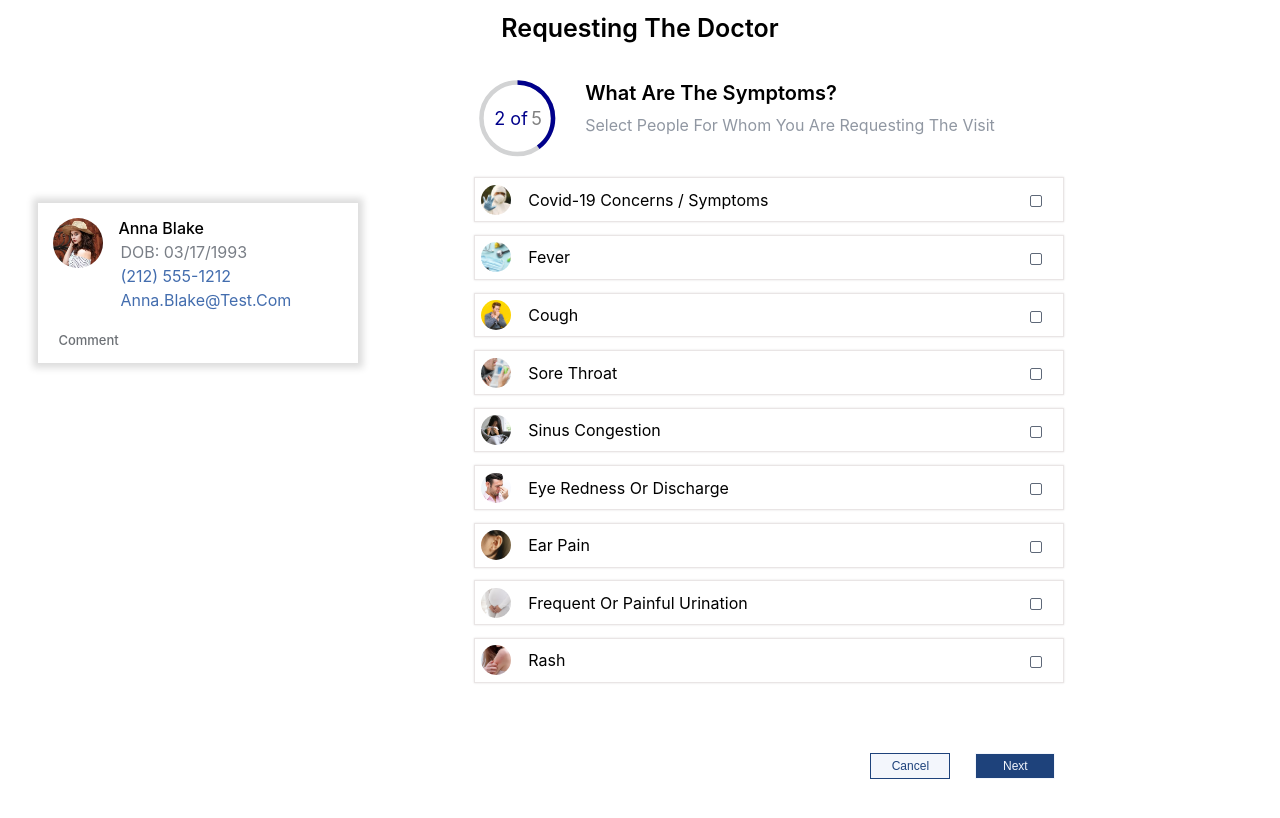
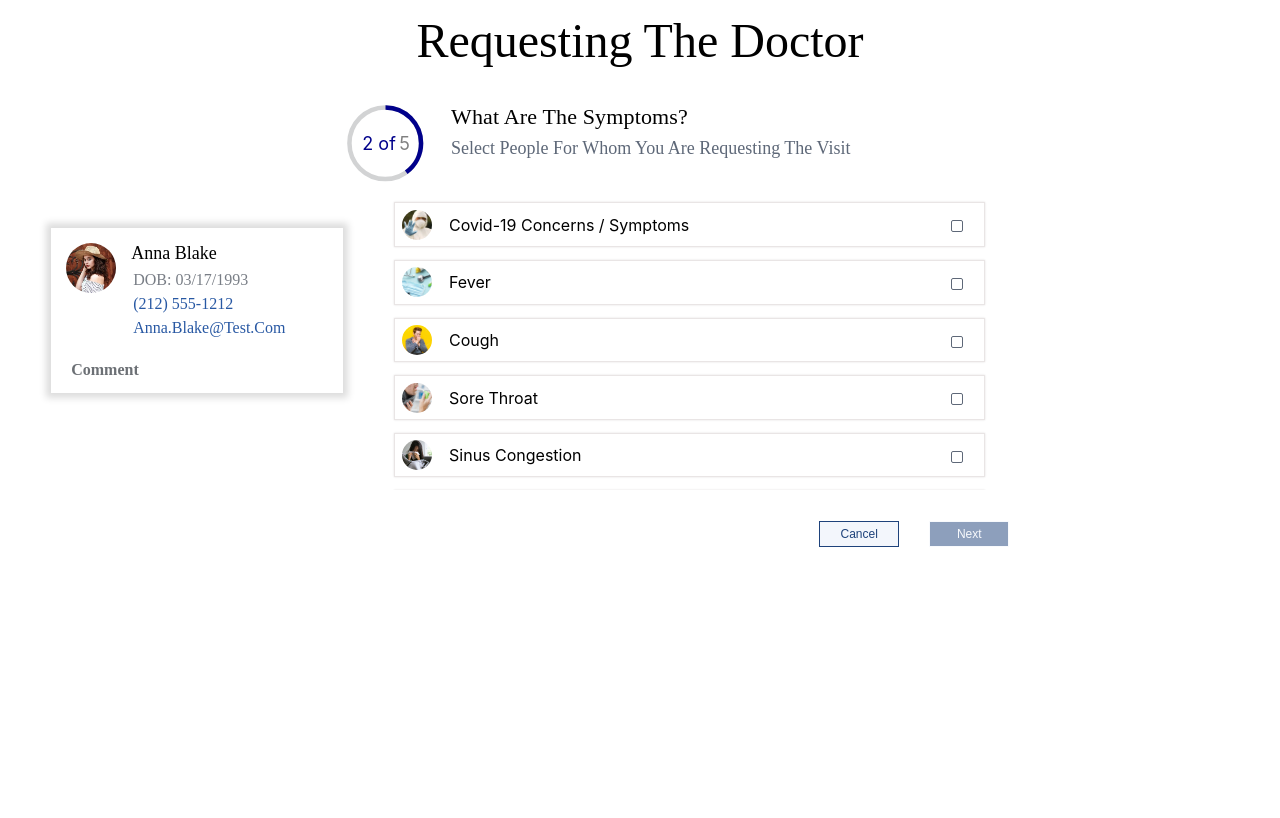
Before and after one commit to Yulia-min/HospitalProject, a React (Create React App) app in the folder hospital/: page / in a window 1280 px wide. Built offline with nearby package versions, Linux system fonts and the light colour scheme.

Commit message:
checkboxChange-2

```diff
--- a/hospital/package.json
+++ b/hospital/package.json
@@ -7,6 +7,7 @@
     "@testing-library/react": "^12.1.2",
     "@testing-library/user-event": "^13.5.0",
     "checkboxjs": "^0.1.3",
+    "classnames": "^2.3.1",
     "lodash": "^4.17.21",
     "react": "^17.0.2",
     "react-dom": "^17.0.2",
--- a/hospital/src/components/NextButton/NextButton.js
+++ b/hospital/src/components/NextButton/NextButton.js
@@ -1,14 +1,14 @@
 import React from "react";
-import NextButtonStyle from "../NextButton/NextButtonStyle.css"
+import "../NextButton/NextButtonStyle.css";
 
-function NextButton(){
+function NextButton({isDisabled}){
     return(
         <div className="button">
             <div className="button__cancel">
                 <button>Cancel</button>
             </div>
             <div className="button__next">
-                <button type="button">Next</button>
+                <button onClick={() => console.log('click')} type="button" disabled={isDisabled}>Next</button>
             </div>
         </div>
     )
--- a/hospital/src/components/NextButton/NextButtonStyle.css
+++ b/hospital/src/components/NextButton/NextButtonStyle.css
@@ -1,7 +1,8 @@
 .button{
     display: flex;
-    margin-left: 68%;
-    margin-bottom: 3%;
+    margin-left: 64%;
+    margin-top: 2%;
+    margin-bottom: 2%;
 }
 
 .button__cancel{
@@ -33,6 +34,29 @@
     width: 80px;
 }
 
+.button__next button:disabled{
+    border: 1px solid #F3F6FC;
+    text-align: center;
+    color: #F3F6FC;
+    background: #1E427B;
+    padding: 5px;
+    font-size: 12px;
+    width: 80px;
+    opacity: 0.5;
+}
+
+.button__next button:disabled:hover{
+    border: 1px solid #F3F6FC;
+    text-align: center;
+    color: #F3F6FC;
+    background: #1E427B;
+    padding: 5px;
+    font-size: 12px;
+    width: 80px;
+    opacity: 0.5;
+    cursor:default;
+}
+
 .button__cancel button:hover{
     cursor: pointer;
     border: 1px solid #F3F6FC;
--- a/hospital/src/components/choice/Choice.js
+++ b/hospital/src/components/choice/Choice.js
@@ -27,7 +27,7 @@ const Checkbox = ({label, id, handleChange, checked}) => (
 );
 
 const symptomsList = [
-    {id:SYMPTOM_ID.COVID ,image:first, value:SYMPTOM_NAME[SYMPTOM_ID.COVID]},
+    {id:SYMPTOM_ID.COVID ,image:first, value:SYMPTOM_NAME[SYMPTOM_ID.COVID], isChose: false},
     {id:SYMPTOM_ID.FEVER, image:second, value:SYMPTOM_NAME[SYMPTOM_ID.FEVER]},
     {id:SYMPTOM_ID.COUGH, image:third, value:SYMPTOM_NAME[SYMPTOM_ID.COUGH]},
     {id:SYMPTOM_ID.SORE, image:forth, value:SYMPTOM_NAME[SYMPTOM_ID.SORE]},
@@ -39,14 +39,15 @@ const symptomsList = [
     {id:SYMPTOM_ID.OTHER, image:tenth, value:SYMPTOM_NAME[SYMPTOM_ID.OTHER]},
 ];
 
-function Choice(props){
+function Choice({setSymptoms, setIsDisabled, isDisabled}){
 
     const handleChange = (e) => {
         const {value, checked} = e.target;
         if(checked){
-            props.setSymptoms((prev)=>[...prev,value]);
+            setIsDisabled(false);
+            setSymptoms((prev)=>[...prev, value]);
         }else {
-            props.setSymptoms((prev)=>prev.filter((item) => item !== value ));
+            setSymptoms((prev)=>prev.filter((item) => item !== value ));
         }
     };
 
--- a/hospital/src/components/choice/ChoiceStyle.css
+++ b/hospital/src/components/choice/ChoiceStyle.css
@@ -1,10 +1,10 @@
 .checkbox{
     width: 50%;
-    margin-left: 5%;
+    height: 300px;
 }
 
 .checkbox__full{
-    height: 90%;
+    height: 100%;
     overflow: scroll;
     overflow-x:hidden;
 }
--- a/hospital/src/components/comment/CommentStyle.css
+++ b/hospital/src/components/comment/CommentStyle.css
@@ -1,8 +1,8 @@
 .comment{
     position: relative;
-    width: 44%;
-    margin-left: 37%;
-    margin-top: -4%;
+    width: 45%;
+    margin-left: 32%;
+    margin-top: 1%;
     margin-bottom: 2%;
 }
 
--- a/hospital/src/components/diagramm/DiagrammStyle.css
+++ b/hospital/src/components/diagramm/DiagrammStyle.css
@@ -7,12 +7,8 @@
 
 .display__article{
     display: flex;
-    width: 100%;
-    justify-content: center;
-}
-
-.display__info{
-    display: flex;
+    width: 90%;
+    margin-left: 10%;
 }
 
 .display__text{
@@ -21,12 +17,16 @@
 
 .title{
     text-transform: capitalize;
-    font-size: 20px;
-    font-weight: 600;
-    margin-bottom: 10px;
+    font-size: 22px;
+    font-family: Avenir;
+    font-weight: 500;
+    margin-bottom: 8px;
+    letter-spacing: 0.15px;
 }
 
 .text{
     text-transform: capitalize;
-    color: #9097A2;
+    color: #5E6878;
+    font-family: Avenir;
+    font-size: 18px;
 }
--- a/hospital/src/components/profile/Profile.js
+++ b/hospital/src/components/profile/Profile.js
@@ -1,15 +1,9 @@
-import React, { useEffect, useState } from "react";
+import React, { useEffect } from "react";
 import profilePhoto from "../../image/profile.png";
-import ProfileStyle from "../profile/ProfileStyle.css";
-import Comment from "../comment/Comment";
-import Choice from "../choice/Choice";
+import "../profile/ProfileStyle.css";
 import { SYMPTOM_NAME } from "../../constants";
 
-const Profile = () => {
-
-    const [comment, setComment] = useState('')
-
-    const [symptoms, setSymptoms] = useState([]);
+const Profile = ({symptoms, comment, setComment}) => {
 
     const createProfileCheckbox = () => {
         return symptoms.map((item) =>(
@@ -19,12 +13,6 @@ const Profile = () => {
         ))
     };
 
-    const createProfileComment = () => {
-        if(symptoms.length){
-            return  <Comment setComment={setComment} comment={comment}/>
-        }
-    };
-
     useEffect(() => {
         if(symptoms.length === 0){
             setComment('')
@@ -32,8 +20,6 @@ const Profile = () => {
     },[symptoms]);
 
     return(
-        <div>
-            <div className="display__info">
         <div className="profile">
             <div className="profile__full">
                 <div className="profile__photo">
@@ -56,12 +42,6 @@ const Profile = () => {
                 { Boolean(symptoms.length) && comment}
             </div>
         </div>
-                <Choice setSymptoms={setSymptoms} symptoms={symptoms}/>
-            </div>
-            {
-                createProfileComment()
-            }
-        </div>
     )
 }
 
--- a/hospital/src/components/profile/ProfileStyle.css
+++ b/hospital/src/components/profile/ProfileStyle.css
@@ -1,7 +1,7 @@
 .profile{
-    width: 25%;
+    width: 292px;
     box-shadow: 0 0 7px 5px rgba(221, 221, 221, 1);
-    margin: 3%;
+    margin: 3% 3% 8% 4%;
     height: 70%;
 }
 
@@ -29,35 +29,52 @@
 }
 
 .profile__name{
-    font-weight: 500;
+    font-weight: 400;
     padding-bottom: 2px;
+    font-size: 18px;
+    width: 96px;
+    height: 24px;
+    font-family: Avenir;
 }
 
 .profile__data{
     color: #797e86;
     padding: 2px;
+    font-size: 16px;
+    font-family: Avenir;
+    width: 131px;
+    height: 20px;
 }
 
 .profile__number{
-    color: #436DAE;
+    color: #2858A3;
     padding: 2px;
+    width: 111px;
+    height: 20px;
+    font-family: Avenir;
+    font-size: 16px;
 }
 
 .profile__email{
-    color: #436DAE;
+    color: #2858A3;
     padding: 2px;
+    width: 111px;
+    height: 20px;
+    font-family: Avenir;
+    font-size: 16px;
 }
 
 .profile__comment{
     color: #6c7075;
-    font-size: 13px;
+    font-size: 16px;
     margin-left: 15px;
-    font-weight: 500;
+    font-weight: 800;
     padding: 5px;
+    font-family: Avenir;
 }
 
 .profile__text{
-    margin-left: 4%;
+    margin-left: 7%;
     margin-right: 4%;
     margin-bottom: 3%;
     word-wrap: break-word;
@@ -75,7 +92,7 @@
     border-radius: 50px;
     background: #E6ECF9;
     text-transform: capitalize;
-    padding: 6px;
+    padding: 4px 15px;
 }
 
 ::-webkit-scrollbar-button {
--- a/hospital/src/components/request/Request.js
+++ b/hospital/src/components/request/Request.js
@@ -1,16 +1,25 @@
 import React, { useState } from "react";
-import RequestStyle from "../request/RequestStyle.css";
+import "../request/RequestStyle.css";
 import NextButton from "../NextButton/NextButton";
 import Diagramm from "../diagramm/Diagramm";
 import Profile from "../profile/Profile";
+import { SymptomsList } from "../../syptomsList/SymptomsList";
 
 function Request(){
+
+    const [symptoms, setSymptoms] = useState([]);
+    const [comment, setComment] = useState('');
+    const [isDisabled, setIsDisabled] = useState(true);
+
     return(
         <div>
             <div className="heading">Requesting the doctor</div>
             <Diagramm/>
-            <Profile/>
-            <NextButton/>
+            <div className="display__info">
+                <Profile symptoms={symptoms} comment={comment} setComment={setComment}/>
+                <SymptomsList symptoms={symptoms} setSymptoms={setSymptoms} comment={comment} setComment={setComment} isDisabled={isDisabled} setIsDisabled={setIsDisabled}/>
+            </div>
+            <NextButton symptoms={symptoms} isDisabled={symptoms.length === 0}/>
         </div>
     )
 }
--- a/hospital/src/components/request/RequestStyle.css
+++ b/hospital/src/components/request/RequestStyle.css
@@ -1,7 +1,13 @@
+.display__info{
+    display: flex;
+    flex-wrap: wrap;
+}
+
 .heading{
     text-transform: capitalize;
-    font-size: 25px;
-    font-weight: 600;
+    font-family: Libre Baskerville;
+    font-size: 48px;
+    font-weight: normal;
     text-align: center;
     margin: 1%;
 }
--- /dev/null
+++ b/hospital/src/syptomsList/SymptomsList.js
@@ -0,0 +1,17 @@
+import React from "react";
+import Choice from "../components/choice/Choice";
+import Comment from "../components/comment/Comment";
+
+export const SymptomsList = ({symptoms, setSymptoms, comment, setComment, isDisabled, setIsDisabled}) =>{
+
+    return(
+        <>
+            <Choice setSymptoms={setSymptoms} symptoms={symptoms} isDisabled={isDisabled} setIsDisabled={setIsDisabled}/>
+            {
+                !!symptoms.length && (
+                    <Comment setComment={setComment} comment={comment}/>
+                )
+            }
+        </>
+    )
+}
```
Also changed, not shown: 1 other file (tests, documents, lock files or other folders). Lines whose indentation alone changed are shown as unchanged.
